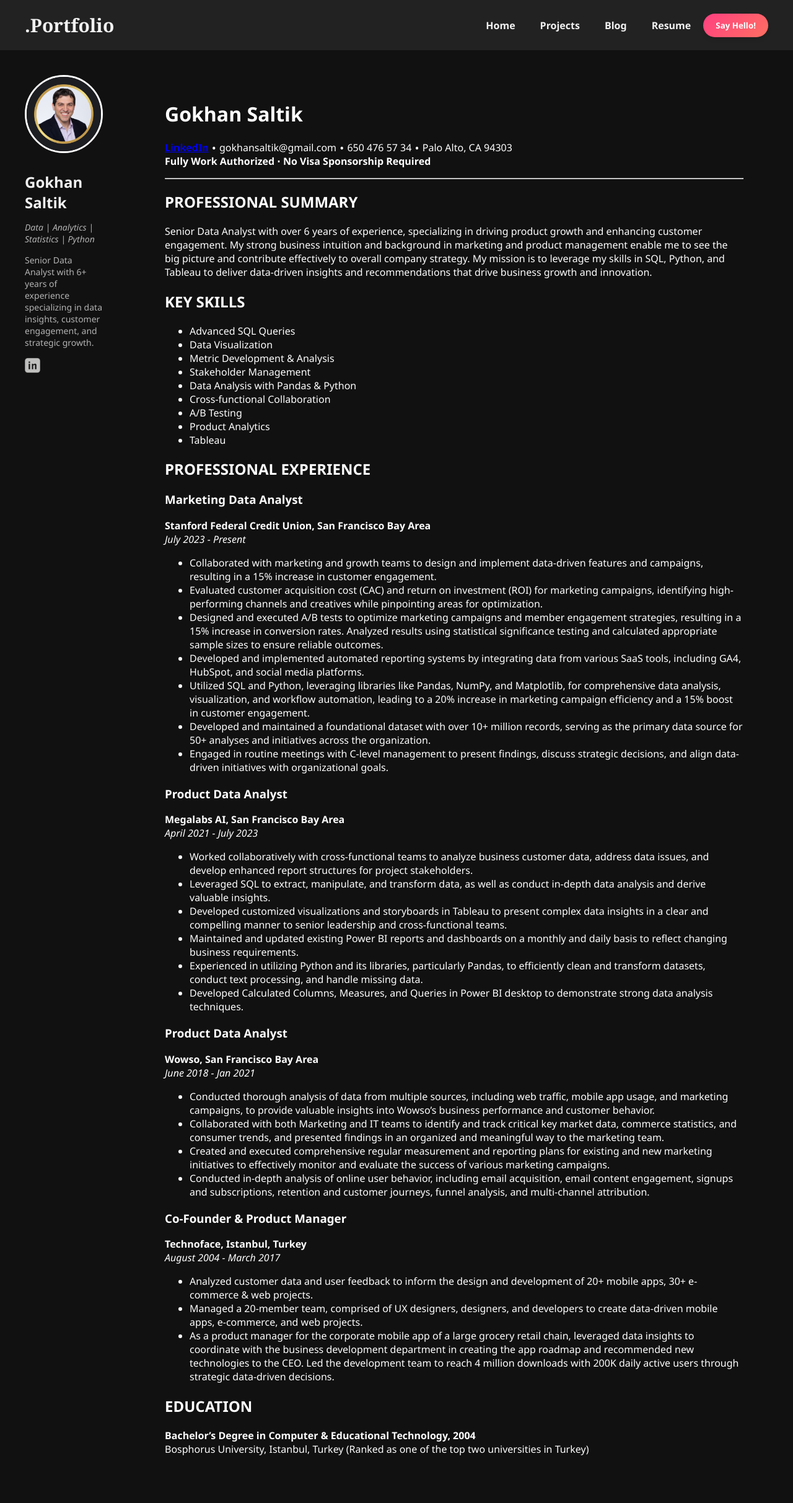
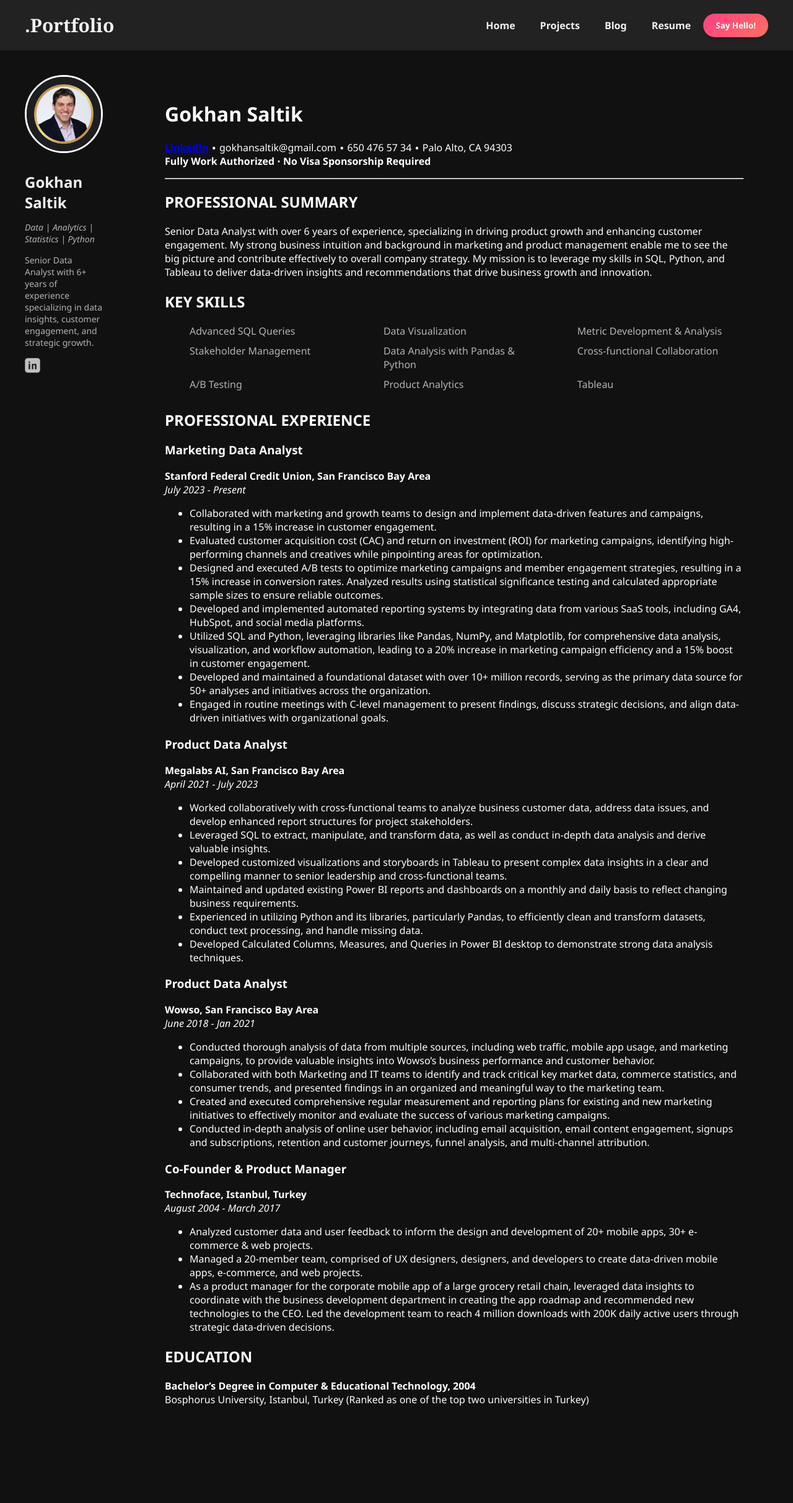
Before and after one commit to saltikg/portfolio, a Jekyll site: the page built from resume.md, in a window 1280 px wide. Shown: the whole page at 62% size. Built offline with Jekyll 4.4.1, drawn with Linux system fonts in a browser that asks for light colours; after the commit the page ends 2345 px from its top, so only the background shows below that.

Commit message:
Update resume.md

```diff
--- a/resume.md
+++ b/resume.md
@@ -14,15 +14,17 @@ title: Resume
 Senior Data Analyst with over 6 years of experience, specializing in driving product growth and enhancing customer engagement. My strong business intuition and background in marketing and product management enable me to see the big picture and contribute effectively to overall company strategy. My mission is to leverage my skills in SQL, Python, and Tableau to deliver data-driven insights and recommendations that drive business growth and innovation.
 
 ## KEY SKILLS
-- Advanced SQL Queries
-- Data Visualization
-- Metric Development & Analysis
-- Stakeholder Management
-- Data Analysis with Pandas & Python
-- Cross-functional Collaboration
-- A/B Testing
-- Product Analytics
-- Tableau
+<ul class="key-skills">
+    <li class="key-skills-item">Advanced SQL Queries</li>
+    <li class="key-skills-item">Data Visualization</li>
+    <li class="key-skills-item">Metric Development & Analysis</li>
+    <li class="key-skills-item">Stakeholder Management</li>
+    <li class="key-skills-item">Data Analysis with Pandas & Python</li>
+    <li class="key-skills-item">Cross-functional Collaboration</li>
+    <li class="key-skills-item">A/B Testing</li>
+    <li class="key-skills-item">Product Analytics</li>
+    <li class="key-skills-item">Tableau</li>
+</ul>
 
 ## PROFESSIONAL EXPERIENCE
 
```
